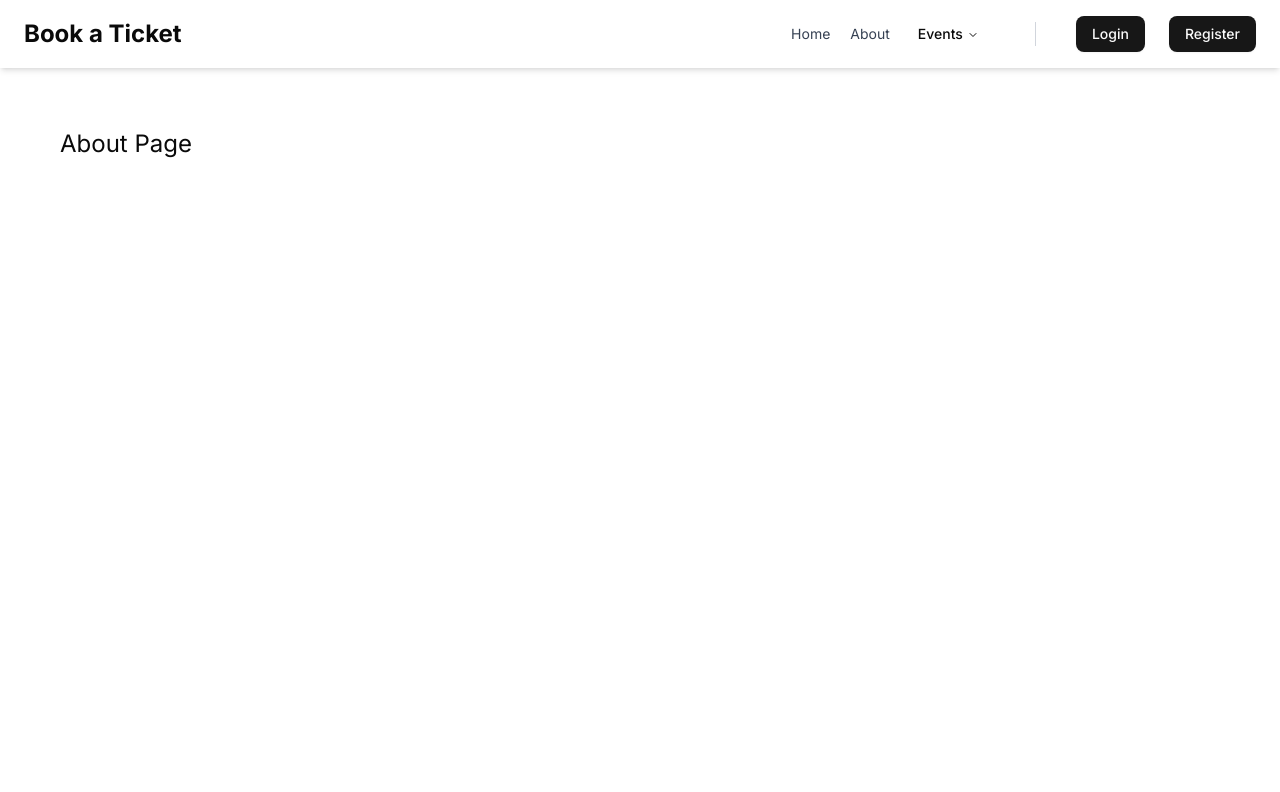
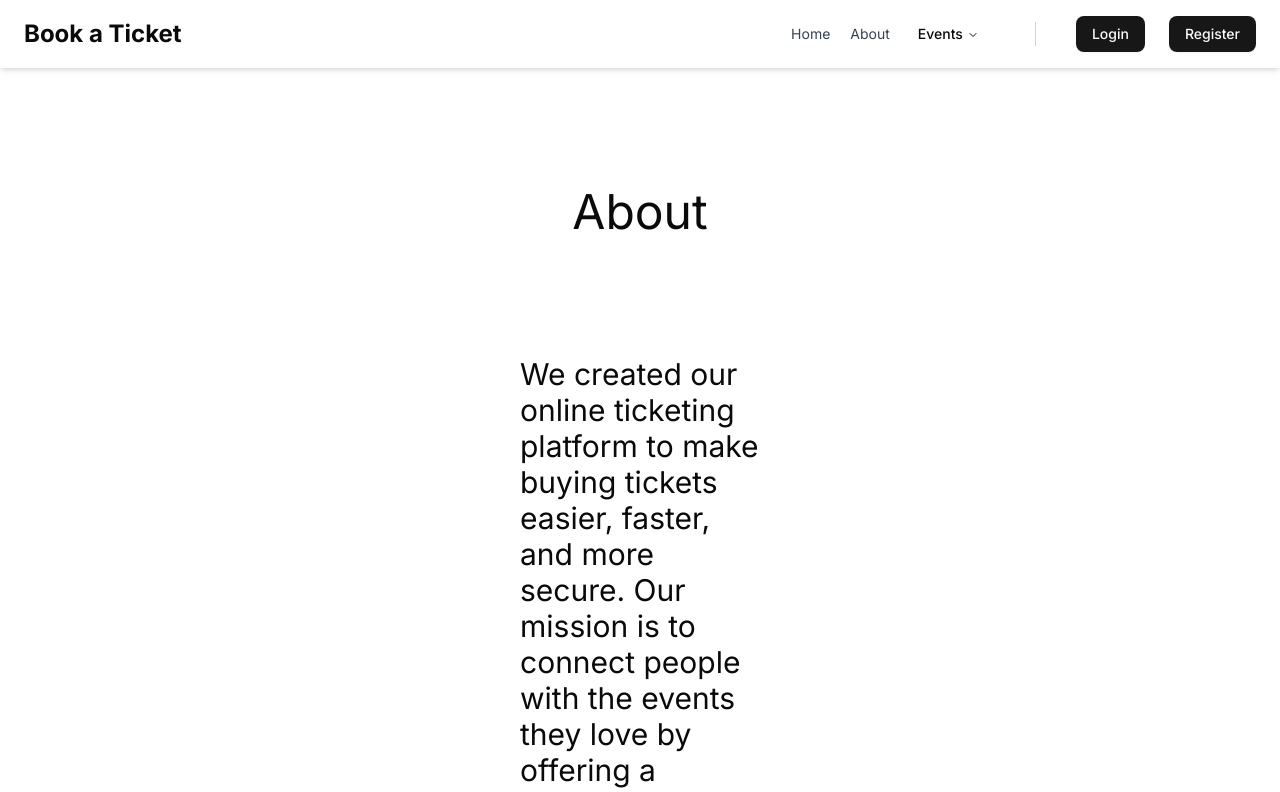
Before and after one commit to Ech0n/Book-a-ticket, a React (Vite) app in the folder client/: page /about in a window 1280 px wide. Shown: the top 792 px of the page. Built offline with nearby package versions, Linux system fonts and the light colour scheme; no server answers.

Commit message:
[Frontend] Filled About Page

```diff
--- a/client/src/views/About.jsx
+++ b/client/src/views/About.jsx
@@ -1,6 +1,9 @@
 function About() {
-    return <div className="p-15 text-2xl ">
-        <h2>About Page</h2>
+    return <div className="p-15  ">
+        <h1 className="p-15 text-5xl text-center">About</h1>
+        <p className="p-15 text-3xl mx-100">
+            We created our online ticketing platform to make buying tickets easier, faster, and more secure. Our mission is to connect people with the events they love by offering a seamless digital experience – from browsing upcoming shows to receiving instant e-tickets. With a user-friendly design, multiple payment options, and reliable security, we ensure that every step of the journey is simple and stress-free. Whether you’re an event organizer looking to reach more audiences or a customer searching for your next experience, our platform is here to bring convenience and excitement to ticketing.
+        </p>
     </div>;
 }
 
```
